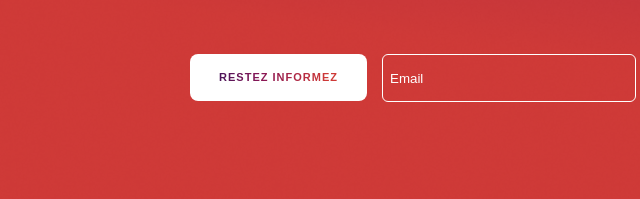
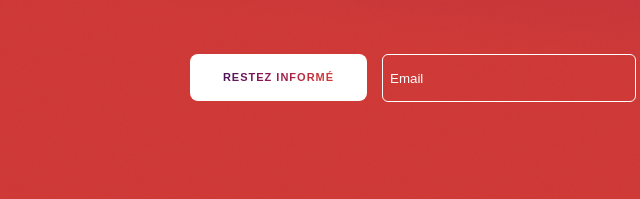
Before and after one commit to Mamadou7500/Manageti-vitrine, a plain HTML site: page ged.html in a window 1280 px wide. Shown: the part 2441-2640 px from the top of the page, 222-862 px from the left. Drawn offline with Linux system fonts and the light colour scheme.

Commit message:
responsive mobile 1

```diff
--- a/ged.html
+++ b/ged.html
@@ -217,7 +217,7 @@
       <div class="container">
         <h2>Optimisez vos relations client avec <br />Manageti</h2>
         <div class="subscribe">
-          <button><a href="essai.html">RESTEZ INFORMEZ</a></button>
+          <button><a href="essai.html">RESTEZ INFORMÉ</a></button>
           <input type="email" placeholder="Email" />
         </div>
         <div class="columns">
```
Also changed, not shown: abonnement.html (+1 -1 lines), connexion.html (+1 -1 lines), contact.html (+1 -1 lines), entreprise.html (+1 -1 lines), essai.html (+1 -1 lines), gestion.html (+1 -1 lines), index.html (+1 -1 lines), individual.html (+1 -1 lines), inscription.html (+1 -1 lines), manager.html (+1 -1 lines), module.html (+1 -1 lines), propos.html (+1 -1 lines), prospection.html (+1 -1 lines).
